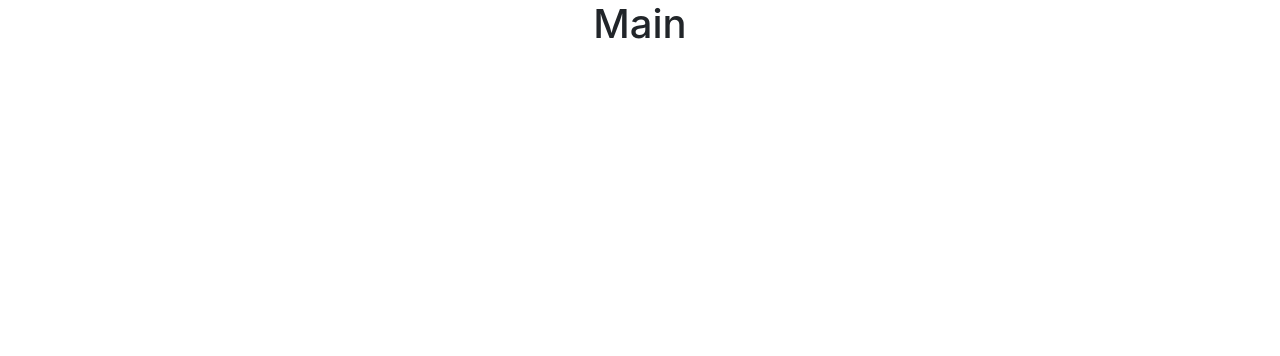
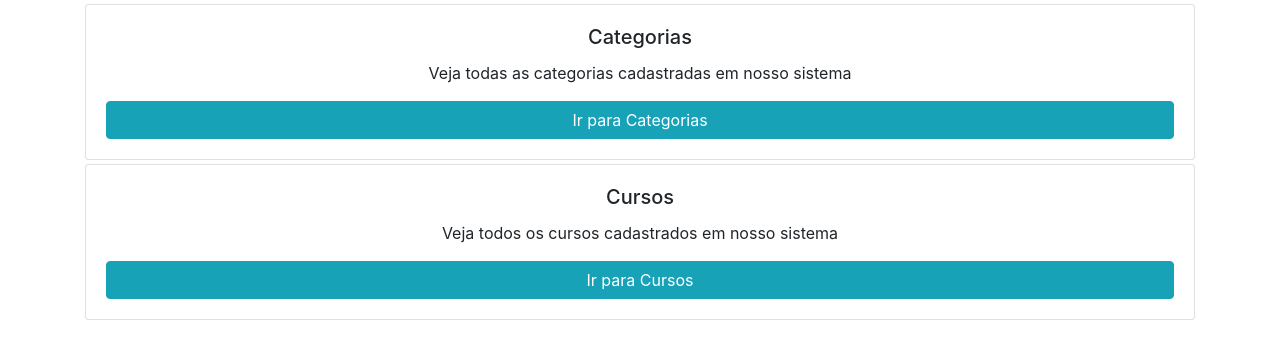
Before and after one commit to truco23/react-web-cursos, a React (Create React App) app: page /main/categories in a window 1280 px wide. Shown: the top 356 px of the page. Built offline with nearby package versions, Linux system fonts and the light colour scheme.

Commit message:
Criando componente para listagem de cards

```diff
--- a/src/Routes.js
+++ b/src/Routes.js
@@ -1,15 +1,17 @@
-import React from 'react';
+import React, { Suspense, lazy } from 'react';
 import { BrowserRouter, Switch, Route } from 'react-router-dom';
-import Login from './modules/login/Login'
-import Main from './modules/main/Main'
+const Login = lazy(() => import('./modules/login/Login'))
+const Main = lazy(() => import('./modules/main/Main'))
 
 function Routes() {
 
     return(
         <BrowserRouter>
             <Switch>
-                <Route exact path="/" component={ Login } ></Route>
-                <Route path="/main" component={ Main } ></Route>
+                <Suspense fallback={<h1>Carregando...</h1>}>
+                    <Route exact path="/" component={ Login } ></Route>
+                    <Route path="/main" component={ Main } ></Route>
+                </Suspense>
             </Switch>
         </BrowserRouter>
     )
--- a/src/modules/main/Main.js
+++ b/src/modules/main/Main.js
@@ -1,16 +1,34 @@
 import React, { Component } from 'react';
+import Card from '../shared/card/Card';
 
 class Main extends Component {
 
     constructor(props) {
 
         super(props);
-        this.state = {  }
+        this.state = {
+            cards: [
+                {
+                    title: 'Categorias',
+                    description: 'Veja todas as categorias cadastradas em nosso sistema',
+                    url: 'categories'
+                },
+                {
+                    title: 'Cursos',
+                    description: 'Veja todos os cursos cadastrados em nosso sistema',
+                    url: 'courses'
+                }
+            ]
+        }
     }
 
     render() {
         return (
-            <h1>Main</h1>
+            <section className="container">
+                {
+                    this.state.cards.map((card, indice) => (<Card key={indice} props={card} />))
+                }
+            </section>
         );
     }
 }
--- /dev/null
+++ b/src/modules/shared/card/Card.js
@@ -0,0 +1,24 @@
+import React, { Component } from 'react';
+
+class Card extends Component {
+
+    constructor(props) {
+        super(props);
+        this.state = {}
+    }
+
+    render() {
+        const { title, description, url } = this.props.props
+        return (
+            <div className="card mt-1">
+                <div className="card-body">
+                    <h5 className="card-title">{title}</h5>
+                    <p className="card-text">{description}</p>
+                    <a href={'/', url} className="btn btn-info btn-block">Ir para {title}</a>
+                </div>
+            </div>
+        );
+    }
+}
+
+export default Card;
--- a/src/modules/shared/forms/FormLogin.js
+++ b/src/modules/shared/forms/FormLogin.js
@@ -7,7 +7,8 @@ class FormLogin extends Component {
         super(props);
 
         this.state = {
-            name: ''
+            name: '',
+            message: ''
         }
     }
 
@@ -17,6 +18,8 @@ class FormLogin extends Component {
 
         e.preventDefault();
 
+        if(!this.validate()) return;
+        this.validate();
         this.setLocalStorage(name);
         this.redirectPage();
     }
@@ -36,7 +39,20 @@ class FormLogin extends Component {
         this.props.props.history.push('/main');
     }
 
+    validate = () => {
+
+        const { name } = this.state;
+
+        if(!name) {
+            this.setState({ message: 'Campo obrigatório' });
+            return false;
+        }
+        return true;
+    }
+
     render() {
+        const { message } = this.state;
+
         return (
             <form className="container" onSubmit={this.handlerSubmit}>
                 <fieldset>
@@ -55,7 +71,7 @@ class FormLogin extends Component {
                         <small
                             id="nameHelp"
                             className="form-text text-muted">
-                            Nome obrigatório
+                            {message ? message : ''}
                         </small>
                     </div>
                 </fieldset>
```
Also changed, not shown: src/modules/login/Login.js (+8 -8 lines).
